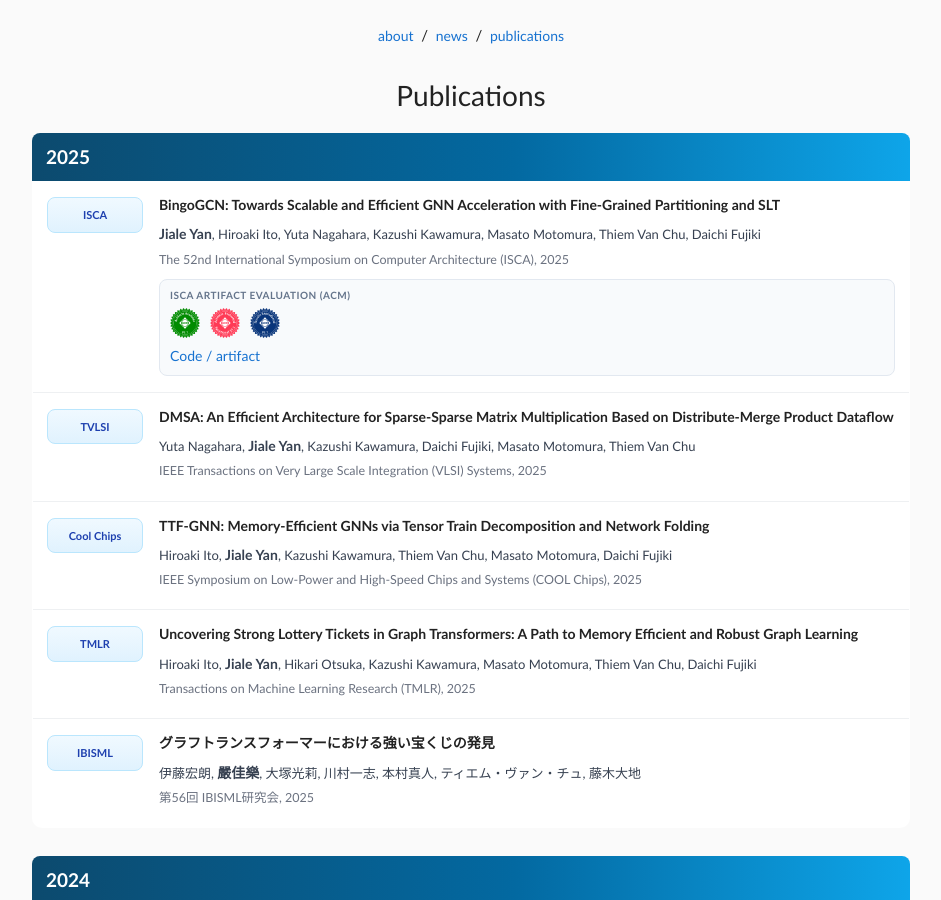
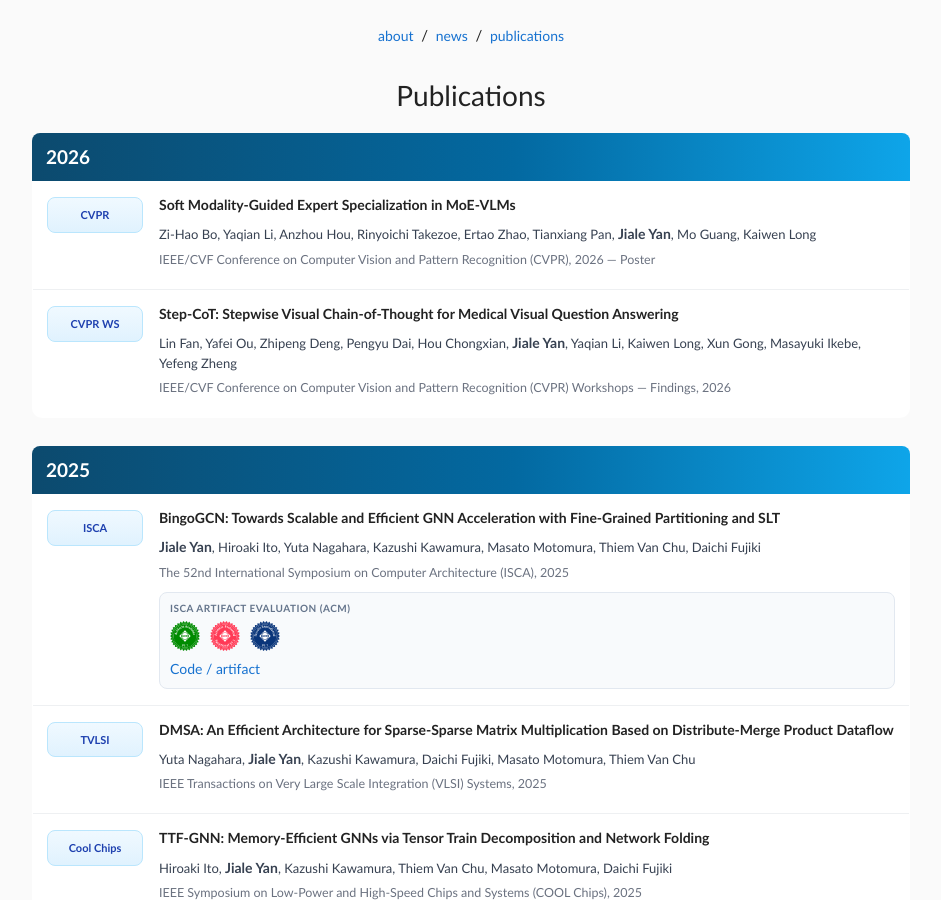
Before and after one commit to LouiValley/LouiValley.github.io, a Jekyll site: the page built from publications.html, in a window 1280 px wide and 900 px high. Shown: the whole window, without its empty margins (169-1110 px from the left). Built offline with Jekyll 4.4.1, drawn with Linux system fonts in a browser that asks for light colours.

Commit message:
Reorder 2025 news; add CVPR 2026 papers on publications page

```diff
--- a/index.html
+++ b/index.html
@@ -36,10 +36,10 @@ title: Jiale Yan (嚴佳樂)
   <li>[2026] One paper accepted at <strong>ISCA 2026</strong> (co-authored — thanks to my co-authors!).</li>
   <li>[2026] Two papers accepted at <strong>CVPR 2026</strong> (co-authored — thanks to my co-authors!).</li>
   <li>[2025] Serving as <strong>Publicity Co-Chair</strong> for <strong>IEEE MCSoC 2026</strong>. Submissions welcome — see the <a href="https://mcsoc-forum.org/site/index.php/ocm26/">conference website</a>.</li>
+  <li>[2025/07] Science Tokyo news on <strong>BingoGCN</strong>: <a href="https://www.isct.ac.jp/en/news/ka74qm4qmm29">Real-time, large-scale graph neural network inference through BingoGCN</a>.</li>
+  <li>[2025/06] <strong>BingoGCN</strong> covered by <a href="https://www.nikkei.com/article/DGXZRSP692837_Q5A620C2000000/"><em>Nikkei</em></a> (日本経済新聞).</li>
   <li>[2025/04] Joined <strong>Li Auto</strong> as NPU Architecture Senior Engineer.</li>
   <li>[2025] <strong>BingoGCN</strong> (first author) accepted at <strong>ISCA 2025</strong>.</li>
-  <li>[2025/06] <strong>BingoGCN</strong> covered by <a href="https://www.nikkei.com/article/DGXZRSP692837_Q5A620C2000000/"><em>Nikkei</em></a> (日本経済新聞).</li>
-  <li>[2025/07] Science Tokyo news on <strong>BingoGCN</strong>: <a href="https://www.isct.ac.jp/en/news/ka74qm4qmm29">Real-time, large-scale graph neural network inference through BingoGCN</a>.</li>
 </ul>
 
 <heading id="education">Education</heading>
--- a/publications.html
+++ b/publications.html
@@ -11,6 +11,35 @@ title: Publications — Jiale Yan (嚴佳樂)
 </p>
 
 <p class="page-title"><name>Publications</name></p>
+
+<section class="pub-year-section" aria-labelledby="pub-y2026">
+  <h2 id="pub-y2026" class="pub-year">2026</h2>
+  <table class="pub-table pub-table-compact" role="presentation"><tbody>
+
+  <tr class="pub-row">
+    <td class="pub-chip"><span class="venue-chip">CVPR</span></td>
+    <td class="pub-main">
+      <div class="pub-title-line">
+        <papertitle>Soft Modality-Guided Expert Specialization in MoE-VLMs</papertitle>
+      </div>
+      <p class="pub-authors">Zi-Hao Bo, Yaqian Li, Anzhou Hou, Rinyoichi Takezoe, Ertao Zhao, Tianxiang Pan, <strong>Jiale Yan</strong>, Mo Guang, Kaiwen Long</p>
+      <p class="pub-venue">IEEE/CVF Conference on Computer Vision and Pattern Recognition (CVPR), 2026 — Poster</p>
+    </td>
+  </tr>
+
+  <tr class="pub-row">
+    <td class="pub-chip"><span class="venue-chip">CVPR WS</span></td>
+    <td class="pub-main">
+      <div class="pub-title-line">
+        <papertitle>Step-CoT: Stepwise Visual Chain-of-Thought for Medical Visual Question Answering</papertitle>
+      </div>
+      <p class="pub-authors">Lin Fan, Yafei Ou, Zhipeng Deng, Pengyu Dai, Hou Chongxian, <strong>Jiale Yan</strong>, Yaqian Li, Kaiwen Long, Xun Gong, Masayuki Ikebe, Yefeng Zheng</p>
+      <p class="pub-venue">IEEE/CVF Conference on Computer Vision and Pattern Recognition (CVPR) Workshops — Findings, 2026</p>
+    </td>
+  </tr>
+
+  </tbody></table>
+</section>
 
 <section class="pub-year-section" aria-labelledby="pub-y2025">
   <h2 id="pub-y2025" class="pub-year">2025</h2>
```
